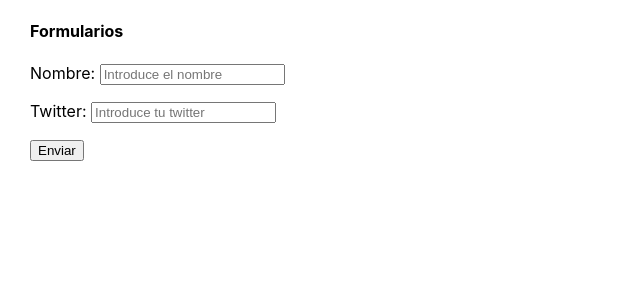
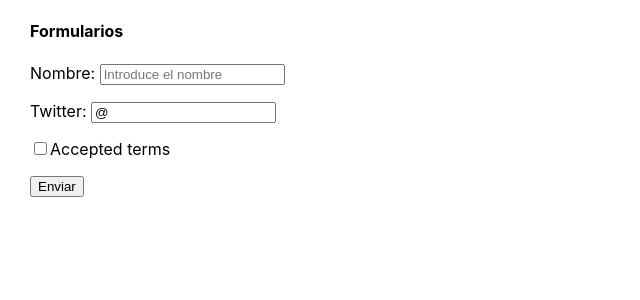
Before and after one commit to collero7/ReactJS, a React (Create React App) app: page / in a window 1280 px wide. Shown: the top 300 px of the page, without its empty margins (0-640 px from the left). Built offline with nearby package versions, Linux system fonts and the light colour scheme.

Commit message:
Hasta clase 38

```diff
--- a/src/sections/forms.js
+++ b/src/sections/forms.js
@@ -2,24 +2,42 @@
 
 export default class Forms extends Component {
 
-    handleClick(e){
+    constructor(){
+        super()
+        this.state = {
+           inputName: '',
+           inputTwitter: '@',
+           inputTerms: true
+        }
+    }
+
+    handleSubmit = (e) => {
         e.preventDefault()
-        const name = document.getElementById('name').value;
-        const email = document.getElementById('twitter').value;
-        console.log({name, email});
+        console.log(this.state);
     }
+
+
+    handleChange = (e) => {
+        console.log('handleChange');
+        console.log(e.target.checked);
+        this.setState({ inputTerms: e.target.value })
+    }
+
 
     render() {
         return (
             <div>
                 <h4>Formularios</h4>
-                <form>
+                <form onSubmit={this.handleSubmit}>
                     <p>
                         <label htmlFor='name'>Nombre: </label>
                         <input
                         id='name'
                         name='userName'
-                        placeholder='Introduce el nombre' />
+                        onChange = {e => this.setState({ inputName: e.target.value })}
+                        placeholder='Introduce el nombre'
+                        ref={inputElement => this.inputName = inputElement}
+                        value={this.state.inputName} />
                     </p>
 
                     <p>
@@ -27,10 +45,19 @@
                         <input
                         id='twitter'
                         name='twitterAccount'
-                        placeholder='Introduce tu twitter' />
+                        onChange = {e => this.setState({ inputTwitter: e.target.value })}
+                        placeholder='Introduce tu twitter'
+                        value={this.state.inputTwitter}/>
                     </p>
 
-                    <button onClick={this.handleClick}>Enviar</button>
+                    <p>
+                        <label>
+                            <input onChange={this.handleChange} type='checkbox' />
+                            Accepted terms
+                        </label>
+                    </p>
+
+                    <button>Enviar</button>
                 </form>
             </div>
         )
```
